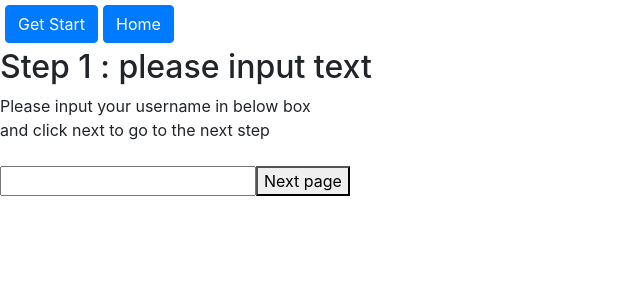
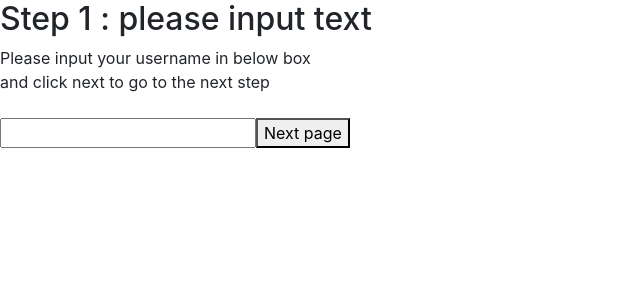
Before and after one commit to adiluckyo/Automation-testing-page, an Angular app: page /page1 in a window 1280 px wide. Shown: the top 300 px of the page, without its empty margins (0-640 px from the left). Built offline with nearby package versions, Linux system fonts and the light colour scheme.

Commit message:
auto redirect to page 1

```diff
--- a/src/app/app.component.html
+++ b/src/app/app.component.html
@@ -1,2 +1 @@
-<button id="Start" class="btn btn-primary" routerLink="/page1" >Get Start</button>
 <router-outlet></router-outlet>
--- a/src/app/app.component.ts
+++ b/src/app/app.component.ts
@@ -1,5 +1,5 @@
 import { Component } from '@angular/core';
-
+import {Router} from '@angular/router';
 @Component({
   selector: 'app-root',
   templateUrl: './app.component.html',
@@ -8,4 +8,9 @@ import { Component } from '@angular/core';
 export class AppComponent {
   title = 'seleniumTestPage';
 
+  constructor(private router: Router){}
+
+  ngOnInit() {
+    this.router.navigate(['/page1']);
+  }
 }
--- a/src/app/page1/page1.component.html
+++ b/src/app/page1/page1.component.html
@@ -1,4 +1,4 @@
-<button id="home" class="btn btn-primary" routerLink="/">Home</button> <br>
+<!--<button id="home" class="btn btn-primary" routerLink="/">Home</button> <br>-->
 <h2>Step 1 : please input  text</h2>
 Please input your username in below box<br>
 and click next to go to the next step<br><br>
```
